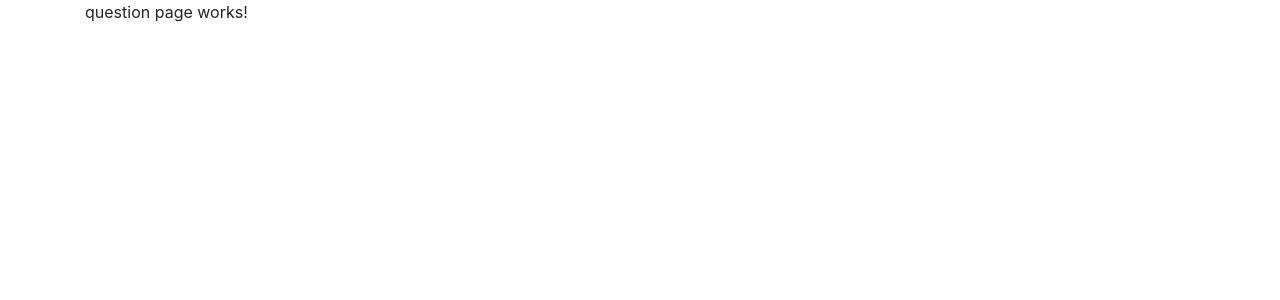
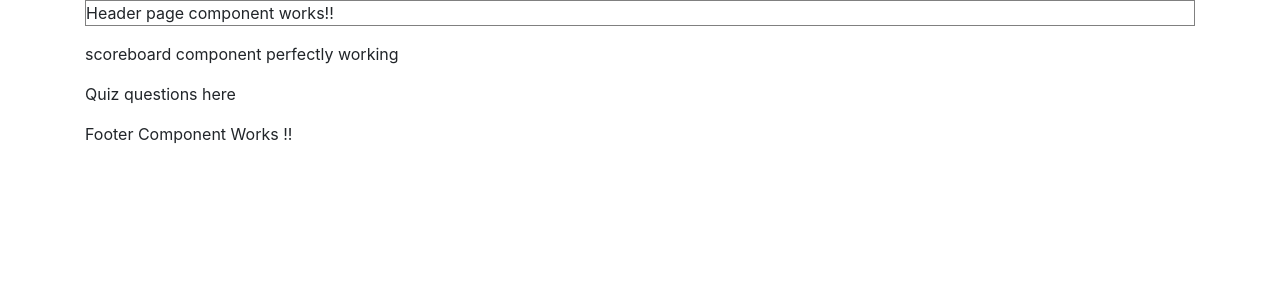
Before and after one commit to NgoziEmeh/Bible-quiz-web-app-frontend, an Angular app: page /question in a window 1280 px wide. Shown: the top 300 px of the page. Built offline with nearby package versions, Linux system fonts and the light colour scheme.

Commit message:
selectors in quiz

```diff
--- a/src/app/question/question.component.html
+++ b/src/app/question/question.component.html
@@ -1 +1,12 @@
-<p>question page works!</p>
+<div class="header_area">
+    <app-header></app-header>
+</div>
+<div class="score_area">
+    <app-scoreboard></app-scoreboard>
+</div>
+<div class="question_area">
+    <p>Quiz questions here</p>
+</div>
+<div class="footer_area">
+    <app-footer></app-footer>
+</div>
```
